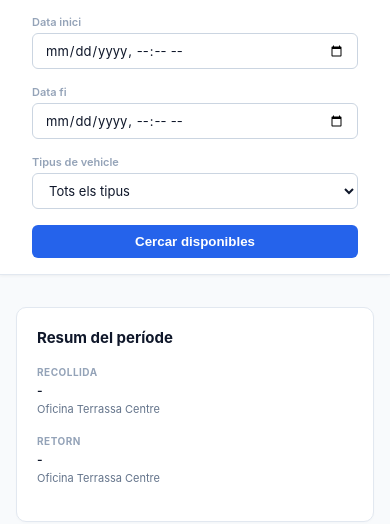
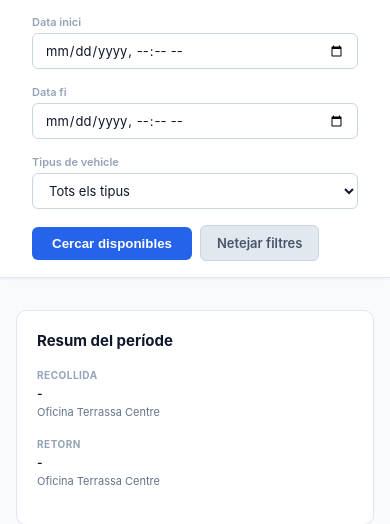
Before and after one commit to banfruns-ban/Nothingan-Pri-S.A., a Spring Boot app: page /cataleg in a window 390 px wide; the page is wider, and only the part inside the window is pictured. Shown: the part 80-604 px from the top of that part. Run offline with Spring Boot 4, Linux system fonts and the light colour scheme; data comes from the database, SQL or seed files in the repository; some of the project's set-up classes (security, data sources, template engines, error pages and the like) are left out, and stand-ins take their place.

Commit message:
Filtraje en catalogo por fecha y hora + boton de borrar filtros

```diff
--- a/src/main/java/cat/copernic/projecte1Grup3/Cataleg/CatalegController.java
+++ b/src/main/java/cat/copernic/projecte1Grup3/Cataleg/CatalegController.java
@@ -1,7 +1,9 @@
 package cat.copernic.projecte1Grup3.Cataleg;
 
+import java.time.LocalDateTime;
 import java.util.List;
 
+import org.springframework.format.annotation.DateTimeFormat;
 import org.springframework.stereotype.Controller;
 import org.springframework.ui.Model;
 import org.springframework.web.bind.annotation.GetMapping;
@@ -21,13 +23,25 @@ public class CatalegController {
 
     @GetMapping("/cataleg")
     public String mostrarCataleg(
+            @RequestParam(name = "dataInici", required = false)
+            @DateTimeFormat(iso = DateTimeFormat.ISO.DATE_TIME) LocalDateTime dataInici,
+            @RequestParam(name = "dataFi", required = false)
+            @DateTimeFormat(iso = DateTimeFormat.ISO.DATE_TIME) LocalDateTime dataFi,
             @RequestParam(name = "tipus", required = false) String tipus,
             Model model) {
 
-        List<VehiclesEntity> vehiclesActius = vehiclesService.llistarActiusPerTipus(tipus);
+        // Validació de seguretat per al rang de dates
+        if (dataInici != null && dataFi != null && dataFi.isBefore(dataInici)) {
+            model.addAttribute("error", "La data de fi no pot ser anterior a la data d'inici.");
+        }
+
+        // Crida al servei passant dates i tipus per obtenir els vehicles lliures
+        List<VehiclesEntity> vehiclesActius = vehiclesService.llistarDisponibles(dataInici, dataFi, tipus);
 
         model.addAttribute("vehicles", vehiclesActius);
         model.addAttribute("tipusSeleccionat", tipus);
+        model.addAttribute("dataInici", dataInici);
+        model.addAttribute("dataFi", dataFi);
 
         return "vehicles/cataleg";
     }
--- a/src/main/resources/static/cataleg.css
+++ b/src/main/resources/static/cataleg.css
@@ -130,6 +130,13 @@ header {
     background: #fff;
 }
 
+/* Botons de la barra de filtres */
+.grup-botons-filtre {
+    display: flex;
+    gap: 8px;
+    align-items: center;
+}
+
 .btn-cercar {
     background: #2563eb;
     color: #fff;
@@ -144,6 +151,25 @@ header {
 
 .btn-cercar:hover {
     background: #1d4ed8;
+}
+
+.btn-netejar {
+    background: #e2e8f0;
+    color: #475569;
+    padding: 9px 16px;
+    border-radius: 6px;
+    font-weight: 600;
+    font-size: 13px;
+    text-decoration: none;
+    transition: all 0.2s ease;
+    display: inline-block;
+    border: 1px solid #cbd5e1;
+    white-space: nowrap;
+}
+
+.btn-netejar:hover {
+    background: #cbd5e1;
+    color: #1e293b;
 }
 
 /* Layout Principal */
@@ -296,15 +322,6 @@ header {
     background: #1d4ed8;
 }
 
-@media (max-width: 850px) {
-    .main-container {
-        grid-template-columns: 1fr;
-    }
-    .form-filtres {
-        flex-direction: column;
-        align-items: stretch;
-    }
-}
 /* Botons d'accés / registre a la capçalera */
 .accés-usuaris {
     display: flex;
@@ -346,3 +363,20 @@ header {
     background: #1d4ed8;
     border-color: #1d4ed8;
 }
+
+.sense-vehicles {
+    grid-column: 1 / -1;
+    text-align: center;
+    color: #94a3b8;
+    padding: 40px;
+}
+
+@media (max-width: 850px) {
+    .main-container {
+        grid-template-columns: 1fr;
+    }
+    .form-filtres {
+        flex-direction: column;
+        align-items: stretch;
+    }
+}
--- a/src/main/resources/templates/vehicles/cataleg.html
+++ b/src/main/resources/templates/vehicles/cataleg.html
@@ -40,12 +40,14 @@
         <form th:action="@{/cataleg}" method="get" class="form-filtres">
             <div class="grup-filtre">
                 <label>Data inici</label>
-                <input type="datetime-local" name="dataInici" th:value="${dataInici}">
+                <input type="datetime-local" name="dataInici"
+                       th:value="${dataInici != null ? #temporals.format(dataInici, 'yyyy-MM-dd''T''HH:mm') : ''}">
             </div>
 
             <div class="grup-filtre">
                 <label>Data fi</label>
-                <input type="datetime-local" name="dataFi" th:value="${dataFi}">
+                <input type="datetime-local" name="dataFi"
+                       th:value="${dataFi != null ? #temporals.format(dataFi, 'yyyy-MM-dd''T''HH:mm') : ''}">
             </div>
 
             <div class="grup-filtre">
@@ -59,7 +61,10 @@
                 </select>
             </div>
 
-            <button type="submit" class="btn-cercar">Cercar disponibles</button>
+            <div class="grup-botons-filtre">
+                <button type="submit" class="btn-cercar">Cercar disponibles</button>
+                <a th:href="@{/cataleg}" class="btn-netejar">Netejar filtres</a>
+            </div>
         </form>
     </div>
 
@@ -75,13 +80,13 @@
 
             <div class="bloc-recollida">
                 <small>Recollida</small>
-                <p th:text="${dataInici != null ? dataInici : '-'}"></p>
+                <p th:text="${dataInici != null ? #temporals.format(dataInici, 'dd/MM/yyyy HH:mm') : '-'}"></p>
                 <span>Oficina Terrassa Centre</span>
             </div>
 
             <div class="bloc-recollida">
                 <small>Retorn</small>
-                <p th:text="${dataFi != null ? dataFi : '-'}"></p>
+                <p th:text="${dataFi != null ? #temporals.format(dataFi, 'dd/MM/yyyy HH:mm') : '-'}"></p>
                 <span>Oficina Terrassa Centre</span>
             </div>
         </aside>
@@ -119,7 +124,7 @@
                             </div>
                         </div>
 
-                        <a th:href="@{/ReservesClient/nova(matricula=${v.matricula})}" class="btn-reservar">
+                        <a th:href="@{/ReservesClient/nova(matricula=${v.matricula}, dataInici=${dataInici}, dataFi=${dataFi})}" class="btn-reservar">
                             Reservar vehicle
                         </a>
                     </div>
```
Also changed, not shown: src/main/java/cat/copernic/projecte1Grup3/Vehicles/Repository/VehiclesRepository.java (+19 -1 lines), src/main/java/cat/copernic/projecte1Grup3/Vehicles/Service/VehiclesService.java (+13 -2 lines), 1 other file.
